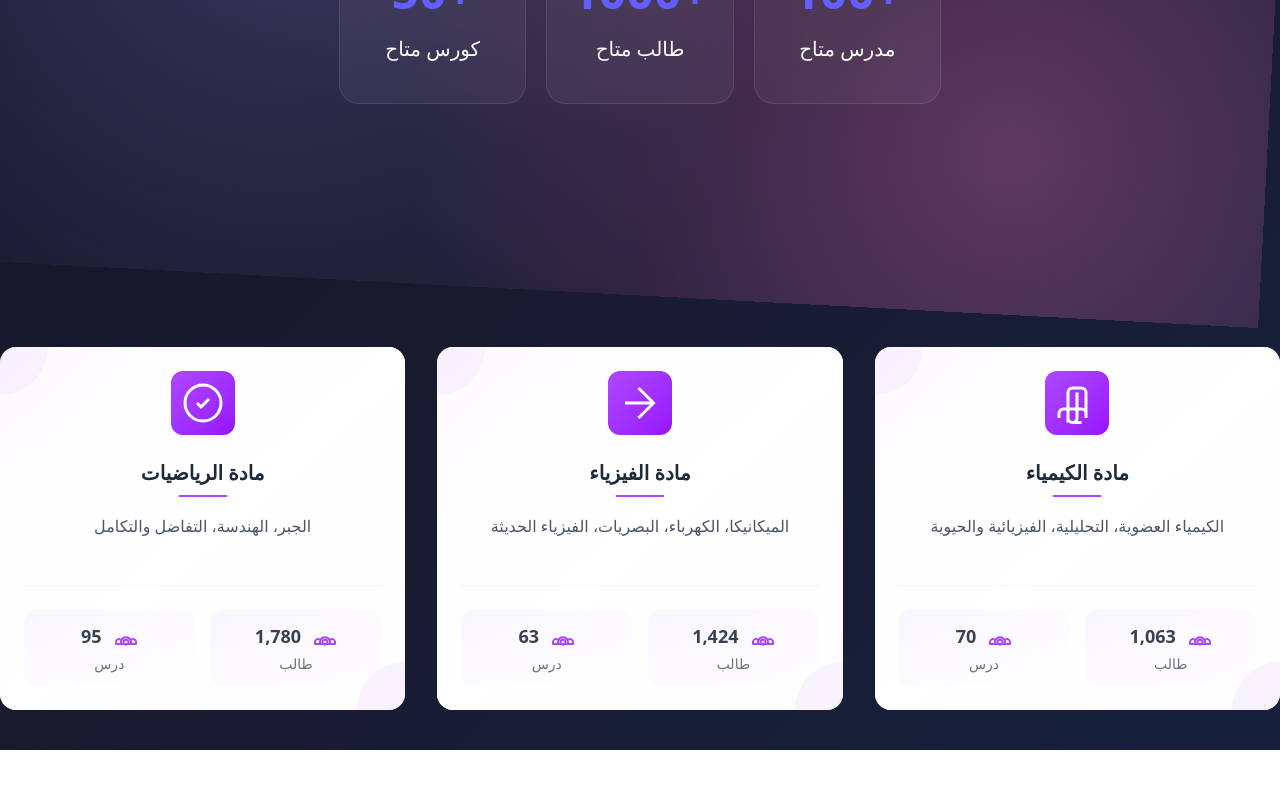
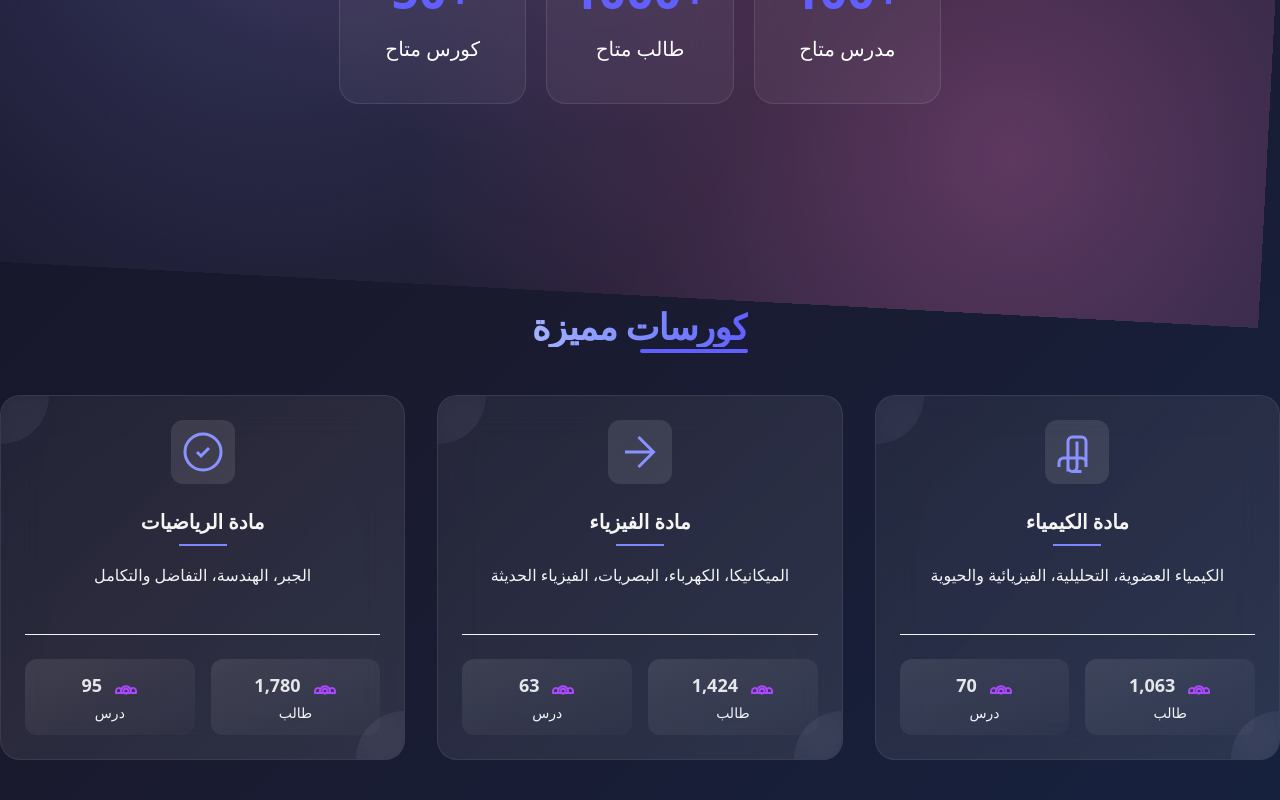
Before and after one commit to Mudzzo/edu-platfrom-test-1, a React (Vite) app: page / in a window 1280 px wide. Shown: the part 592-1392 px from the top of the page. Before the commit the page ends 1342 px from the top, so only its background shows below. Built offline with nearby package versions, Linux system fonts and the light colour scheme.

Commit message:
Theme changes in Courses Cards

```diff
--- a/src/components/Courses/Cards/BackgroundShapes.tsx
+++ b/src/components/Courses/Cards/BackgroundShapes.tsx
@@ -6,9 +6,9 @@ const BackgroundShapes: React.FC<BackgroundShapesProps> = ({ variant = 1 }) => {
   return (
     <>
       {variant ? <>
-      <div className="absolute inset-0 bg-gradient-to-br from-purple-50/50 via-white to-purple-50/30" />
-      <div className="absolute -left-12 -top-12 w-24 h-24 bg-purple-100 rounded-full opacity-50 group-hover:scale-150 transition-transform duration-500" />
-      <div className="absolute -right-12 -bottom-12 w-24 h-24 bg-purple-100 rounded-full opacity-50 group-hover:scale-150 transition-transform duration-500" />
+      <div className="absolute inset-0 bg-gradient-to-br to-stone-50/5" />
+      <div className="absolute -left-12 -top-12 w-24 h-24 bg-indigo-200/10 backdrop-blur-[20px] rounded-full opacity-50 group-hover:scale-150 transition-transform duration-500" />
+      <div className="absolute -right-12 -bottom-12 w-24 h-24 bg-indigo-200/10 backdrop-blur-[20px] rounded-full opacity-50 group-hover:scale-150 transition-transform duration-500" />
       </>
       :
       <>
--- a/src/components/Courses/Cards/CourseCard/CourseCard.tsx
+++ b/src/components/Courses/Cards/CourseCard/CourseCard.tsx
@@ -13,7 +13,8 @@ interface CourseCardProps {
 
 const CourseCard: React.FC<CourseCardProps> = ({ title, description, lessons, students, icon }) => {
   return (
-    <div className="group relative bg-white rounded-2xl overflow-hidden font-sans cursor-pointer transition-all duration-300 hover:shadow-2xl hover:shadow-purple-200">
+    <div className="group relative bg-white/[.05] backdrop-blur-[20px] border border-white/[.1]
+        rounded-[20px] overflow-hidden font-sans cursor-pointer transition-all duration-300 hover:shadow-2xl hover:shadow-indigo-500/20">
       <BackgroundShapes />
       <div className="relative z-10 p-6">
         <CourseInfo title={title} description={description} icon={icon} />
--- a/src/components/Courses/Cards/CourseCard/components/CourseInfo.tsx
+++ b/src/components/Courses/Cards/CourseCard/components/CourseInfo.tsx
@@ -8,21 +8,21 @@ interface CourseInfoProps {
 const CourseInfo: React.FC<CourseInfoProps> = ({ icon, title, description}) => {
   return (
     <>
-                <div className="relative w-16 h-16 mx-auto mb-6 rounded-xl bg-gradient-to-br from-purple-500 to-purple-600 flex items-center justify-center transform group-hover:scale-110 transition-transform duration-300">
-          <div className="absolute inset-0 rounded-xl bg-white opacity-0 group-hover:opacity-10 transition-opacity duration-300" />
-          <div className="text-white transform group-hover:rotate-12 transition-transform duration-300">
+        <div className="relative w-16 h-16 mx-auto mb-6 rounded-xl flex items-center justify-center transform group-hover:scale-110 transition-transform duration-300">
+          <div className="absolute inset-0 rounded-xl bg-white opacity-10 group-hover:opacity-20 transition-opacity duration-300" />
+          <div className="text-indigo-400 transform group-hover:rotate-12 transition-transform duration-300">
             {icon}
           </div>
         </div>
 
         <div className="text-center mb-4">
-          <h3 className="text-xl font-bold text-gray-800 mb-2 group-hover:text-purple-600 transition-colors duration-300">
+          <h3 className="text-xl font-bold text-stone-100 mb-2 group-hover:text-white transition-colors duration-300">
             {title}
           </h3>
-          <div className="h-0.5 w-12 bg-purple-500 mx-auto transform origin-center group-hover:scale-x-150 transition-transform duration-300" />
+          <div className="h-0.5 w-12 bg-indigo-400 mx-auto transform origin-center group-hover:scale-x-150 transition-transform duration-300" />
         </div>
 
-        <p className="text-gray-600 mb-6 h-12 text-center leading-relaxed">
+        <p className="text-gray-100 mb-6 h-12 text-center leading-relaxed">
           {description}
         </p>
     </>
--- a/src/components/Courses/Cards/StatsCard.tsx
+++ b/src/components/Courses/Cards/StatsCard.tsx
@@ -5,7 +5,7 @@ interface StatsCardProps {
 
 const StatsCard: React.FC<StatsCardProps> = ({ title, value }) => {
   return (
-    <div className="group relative overflow-hidden rounded-xl bg-gradient-to-br from-purple-50 to-transparent p-3 transition-all duration-300 hover:from-purple-100">
+    <div className="group relative overflow-hidden rounded-xl bg-gradient-to-br from-stone-50/10 to-stone-50/2 p-3 transition-all duration-300 hover:from-stone-50/2 hover:to-stone-50/10">
     <div className="flex items-center justify-center gap-3">
       <div className="relative">
         <div className="absolute inset-0 bg-purple-500 opacity-0 rounded-full group-hover/stat:opacity-10 transition-opacity duration-300" />
@@ -13,9 +13,9 @@ const StatsCard: React.FC<StatsCardProps> = ({ title, value }) => {
           <path strokeLinecap="round" strokeLinejoin="round" d="M17 20h5v-2a3 3 0 00-5.356-1.857M17 20H7m10 0v-2c0-.653-.184-1.268-.5-1.857M7 20H2v-2a3 3 0 015.356-1.857M7 20v-2c0-.653.184-1.268.5-1.857m0 0a5.002 5.002 0 019 0m-4.5 4.5a2.5 2.5 0 100-5 2.5 2.5 0 000 5z" />
         </svg>
       </div>
-      <span className="font-bold text-lg text-gray-700">{value.toLocaleString()}</span>
+      <span className="font-bold text-lg text-gray-200">{value.toLocaleString()}</span>
     </div>
-    <p className="text-sm text-center text-gray-500 mt-1">{title}</p>
+    <p className="text-sm text-center text-gray-100 mt-1">{title}</p>
   </div>
   )
 }
--- a/src/pages/CourseGrid.tsx
+++ b/src/pages/CourseGrid.tsx
@@ -3,10 +3,20 @@ import CourseCard from '../components/Courses/Cards/CourseCard/CourseCard';
 import data from '../data/data.json';
 import { motion } from 'framer-motion';
 
-export default function CourseGrid() {
+interface CourseGridProps {
+  haveTitle?: boolean;
+}
+
+const CourseGrid: React.FC<CourseGridProps> = ({ haveTitle = false }) => {
   return (
+    <>
+      {haveTitle && <div className="flex justify-center mb-12">
+        <h2 className="relative w-fit text-4xl font-extrabold tracking-tight text-transparent bg-clip-text bg-gradient-to-r from-indigo-300 to-indigo-500 before:absolute before:h-1 before:-bottom-1.5 before:bg-indigo-500 before:rounded-3xl before:w-1/2 hover:before:w-full before:transition-all before:duration-300">
+          كورسات مميزة
+        </h2>
+      </div>}
       <motion.div
-      className="my-10 grid grid-cols-1 md:grid-cols-2 lg:grid-cols-3 gap-8"
+        className="mb-10 grid grid-cols-1 md:grid-cols-2 lg:grid-cols-3 gap-8"
         initial={{ opacity: 0 }}
         animate={{ opacity: 1 }}
       >
@@ -22,5 +32,8 @@ export default function CourseGrid() {
           </Link>
         ))}
       </motion.div>
+    </>
   );
 }
+
+export default CourseGrid;
--- a/src/pages/Home/Home.tsx
+++ b/src/pages/Home/Home.tsx
@@ -8,7 +8,9 @@ export default function Home() {
       {/* Home Page
       <h1 className=" text-center ">{t("hi")}</h1> */}
       <Hero />
-      <CourseGrid />
+      <section className="container mx-auto px-3 md:px-0">
+        <CourseGrid haveTitle={true} />
+      </section>
     </div>
   );
 }
```
Lines whose indentation alone changed are shown as unchanged.
